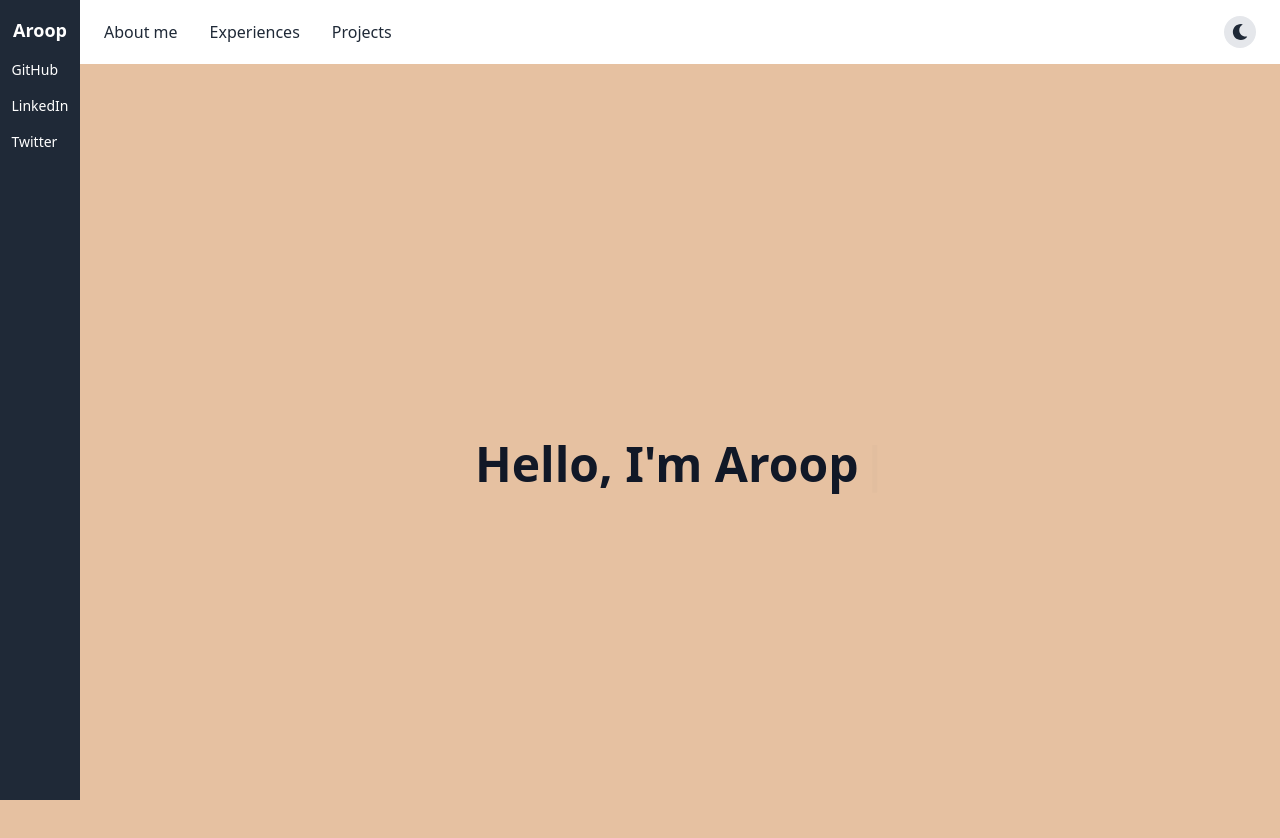
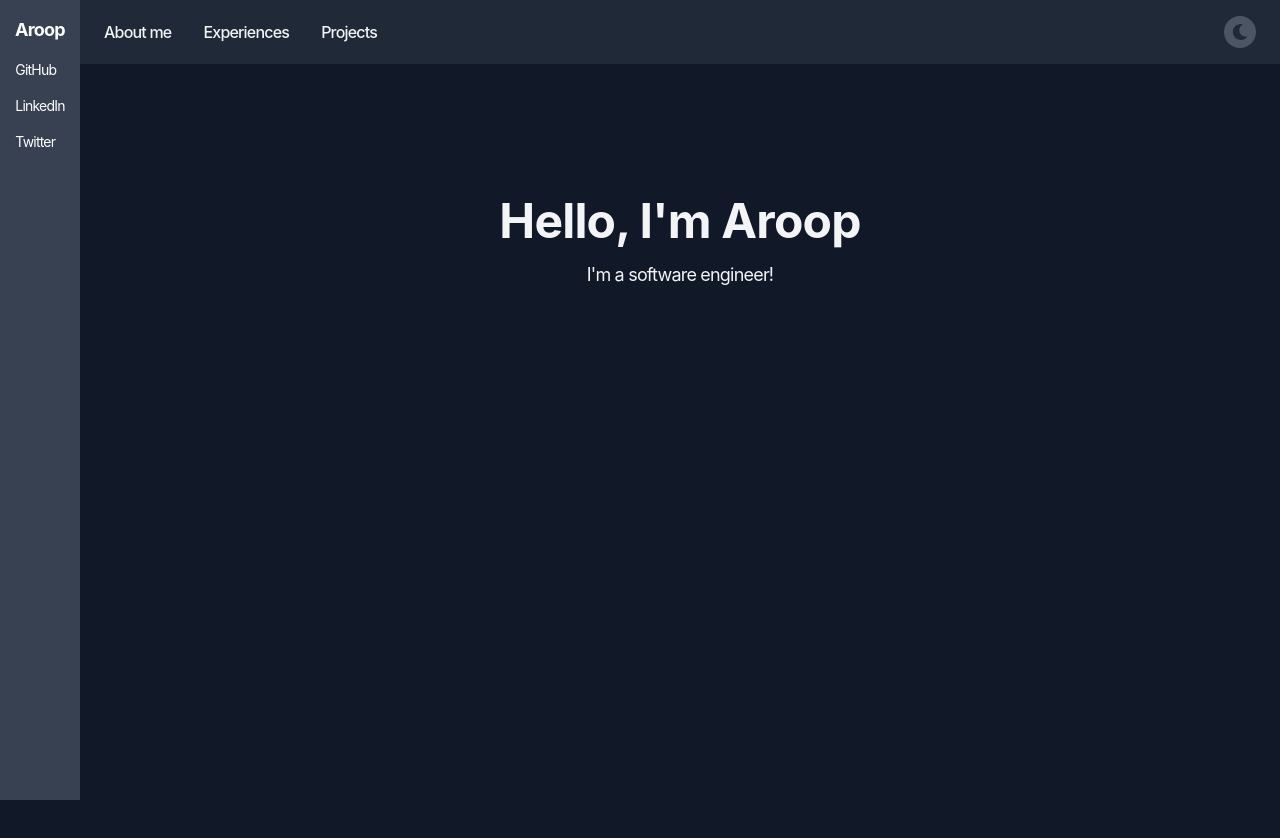
Before and after one commit to AroopBiswal/website, a React (Vite) app: page / in a window 1280 px wide. Shown: the top 838 px of the page. Built offline with nearby package versions, Linux system fonts and the light colour scheme.

Commit message:
Fixed typewriter effect on introduction Changed global font and char spacing Made dark mode default

```diff
--- a/src/components/covertile/CoverTile.tsx
+++ b/src/components/covertile/CoverTile.tsx
@@ -1,38 +1,51 @@
 import React, { useState } from 'react';
-import { Typewriter } from 'react-simple-typewriter';
+import { useTypewriter, Cursor } from 'react-simple-typewriter';
 
 const CoverTile: React.FC = () => {
-  const [showSubText, setShowSubText] = useState(false); // Control when to show the second line
+  const [showSubText, setShowSubText] = useState(false);
+  const [hideMainCursor, setHideMainCursor] = useState(false);
+  const [hideSubCursor, setHideSubCursor] = useState(false);
+
+  // Main Text Typewriter Hook
+  const [mainText] = useTypewriter({
+    words: ["Hello, I'm Aroop"],
+    loop: 1, // Type once
+    onLoopDone: () => {
+      setHideMainCursor(true);
+      setShowSubText(true);
+    },
+    typeSpeed: 50,
+    deleteSpeed: 50,
+    delaySpeed: 1000,
+  });
+
+  // Subtext Typewriter Hook
+  const [subText] = useTypewriter({
+    words: ["I'm a software engineer!"],
+    loop: 1,
+    onLoopDone: () => setHideSubCursor(true),
+    typeSpeed: 50,
+    deleteSpeed: 50,
+    delaySpeed: 1000,
+  });
 
   return (
-    <div className="h-screen flex items-center justify-center bg-lightBg dark:bg-darkBg transition-colors duration-300">
+    <div className="h-screen flex flex-col justify-start bg-lightBg dark:bg-darkBg transition-colors duration-300">
+      <div className="h-1/6">
+
+      </div>
       <div className="text-center">
         {/* Main Text */}
         <h1 className="text-5xl font-bold">
-          <Typewriter
-            words={["Hello, I'm Aroop"]}
-            loop={1} // Type once
-            cursor
-            cursorStyle="|"
-            typeSpeed={50} // Typing speed
-            deleteSpeed={50}
-            delaySpeed={1000}
-            onLoopDone={() => setShowSubText(true)}
-          />
+          {mainText}
+          {!hideMainCursor && <Cursor cursorColor="black" />}
         </h1>
 
         {/* Subtext */}
         {showSubText && (
           <p className="mt-4 text-lg">
-            <Typewriter
-              words={["I'm a software engineer!"]}
-              loop={1} // Type once
-              cursor
-              cursorStyle="|"
-              typeSpeed={100}
-              deleteSpeed={50}
-              delaySpeed={500}
-            />
+            {subText}
+            {!hideSubCursor && <Cursor cursorColor="black" />}
           </p>
         )}
       </div>
--- a/src/components/sidebar/Sidebar.tsx
+++ b/src/components/sidebar/Sidebar.tsx
@@ -6,12 +6,12 @@ const Sidebar: React.FC = () => {
       <div className="text-lg font-bold mb-4">Aroop</div>
       <ul className="space-y-4 text-sm">
         <li>
-          <a href="https://github.com" target="_blank" rel="noopener noreferrer">
+          <a href="https://github.com/AroopBiswal" target="_blank" rel="noopener noreferrer">
             GitHub
           </a>
         </li>
         <li>
-          <a href="https://linkedin.com" target="_blank" rel="noopener noreferrer">
+          <a href="https://www.linkedin.com/in/aroopbiswal/" target="_blank" rel="noopener noreferrer">
             LinkedIn
           </a>
         </li>
--- a/src/index.css
+++ b/src/index.css
@@ -1,3 +1,10 @@
 @tailwind base;
 @tailwind components;
 @tailwind utilities;
+
+@layer base {
+    body {
+      @apply font-sans;
+      letter-spacing: -0.05em;
+    }
+  }
--- a/src/pages/HomePage/HomePage.tsx
+++ b/src/pages/HomePage/HomePage.tsx
@@ -1,15 +1,23 @@
-import React, { useState } from 'react';
+import React, { useState, useEffect } from 'react';
 import Sidebar from '../../components/sidebar/Sidebar';
 import Navbar from '../../components/navbar/Navbar';
 import CoverPage from '../../components/covertile/CoverTile';
 
 const HomePage: React.FC = () => {
-  const [darkMode, setDarkMode] = useState(false);
+  const [darkMode, setDarkMode] = useState(true);
 
   const toggleDarkMode = () => {
     setDarkMode((prevMode) => !prevMode);
     document.documentElement.classList.toggle('dark');
   };
+
+  useEffect(() => {
+    if (darkMode) {
+      document.documentElement.classList.add('dark');
+    } else {
+      document.documentElement.classList.remove('dark');
+    }
+  }, [darkMode]);
 
   return (
     <div
--- a/tailwind.config.js
+++ b/tailwind.config.js
@@ -7,6 +7,9 @@ export default {
   darkMode: 'class',
   theme: {
     extend: {
+      fontFamily: {
+        sans: ['Inter', 'ui-sans-serif', 'system-ui', '-apple-system', 'BlinkMacSystemFont', '"Segoe UI"', 'Roboto', '"Helvetica Neue"', 'Arial', '"Noto Sans"', 'sans-serif'],
+      },
       colors: {
         lightBg: '#e6c1a1',
         darkBg: '#111827',
```
